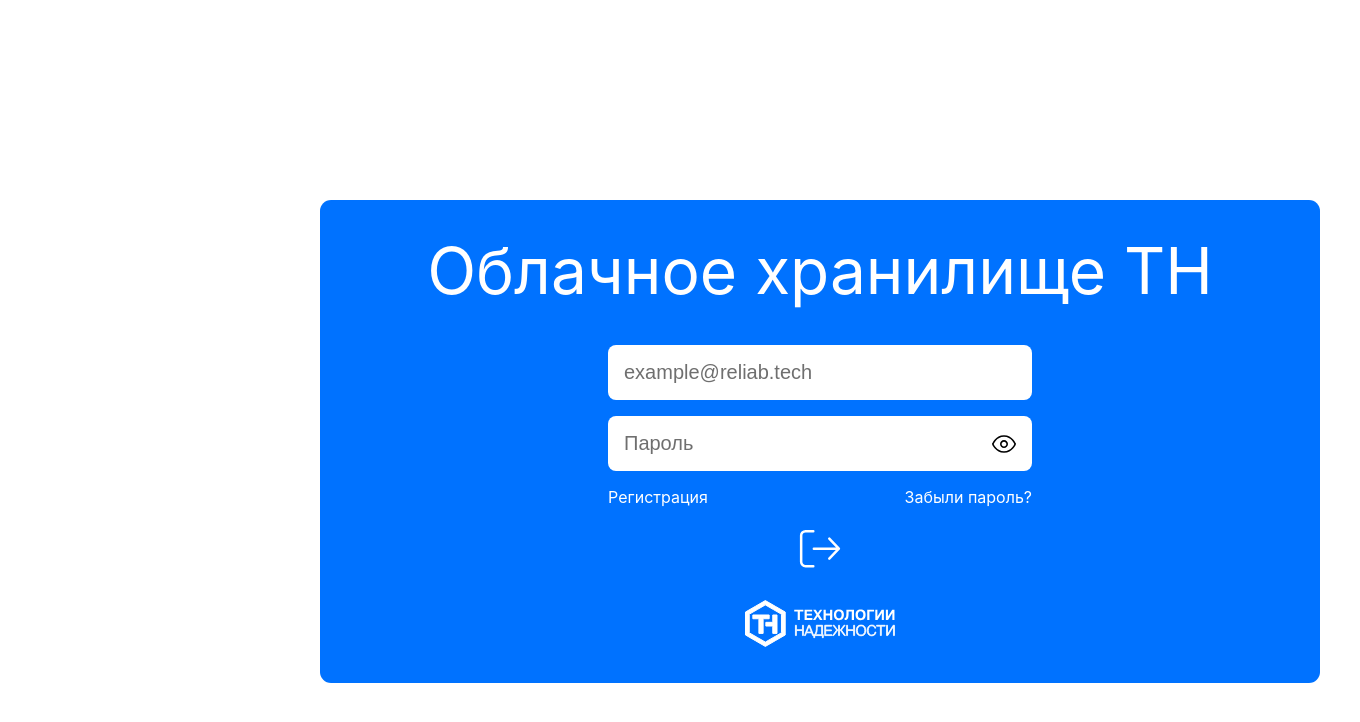
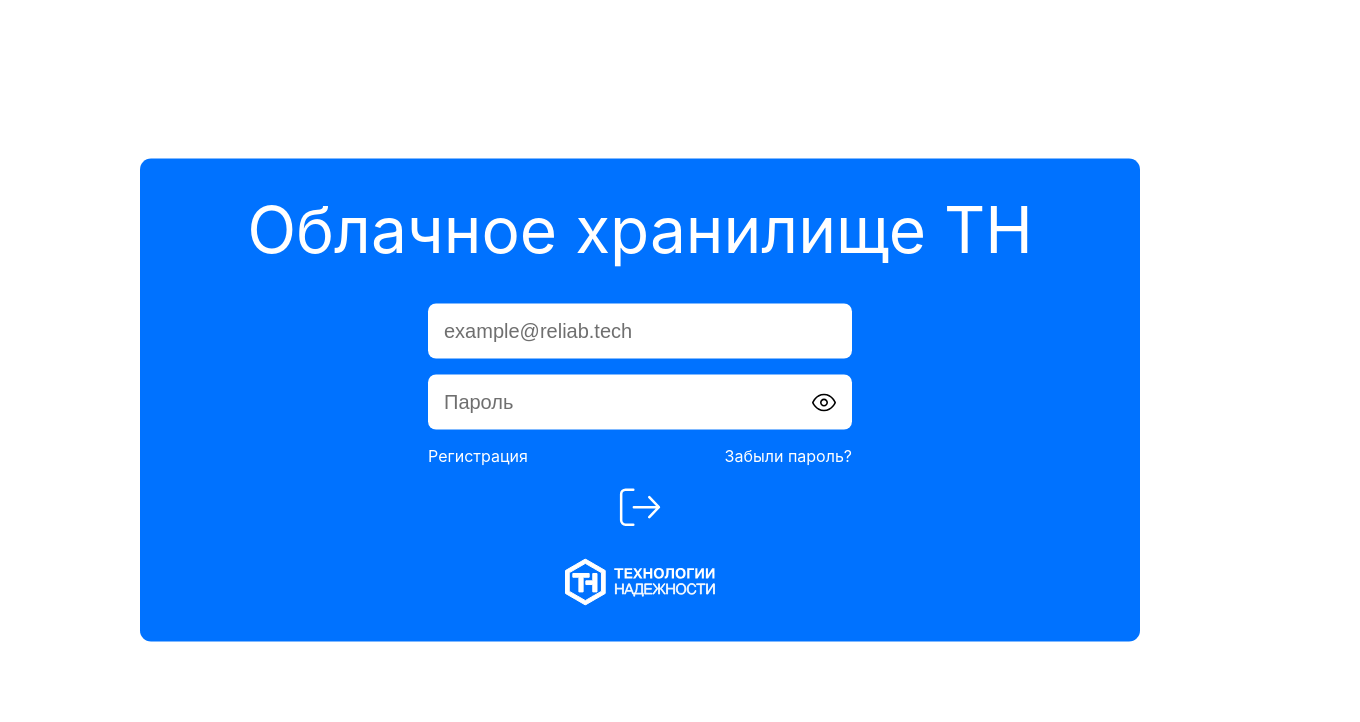
Before and after one commit to joking785/cloud_test, a React (Create React App) app: page /login in a window 1280 px wide. Shown: the top 722 px of the page, 1360 px wide, since content can reach past the window. Built offline with nearby package versions, Linux system fonts and the light colour scheme.

Commit message:
Исправлено позиционирование элемента (центрирование)

```diff
--- a/src/pages/LoginPage/styles.css
+++ b/src/pages/LoginPage/styles.css
@@ -2,9 +2,10 @@
   color: white;
   font-family: Inter, sans-serif;
   font-weight: 400;
-  position: absolute;
-  top: 25%;
-  left: 25%;
+  position: fixed;
+  top: 50%;
+  left: 50%;
+  transform: translate(-50%, -50%);
 }
 
 .LoginForm_form {
```
